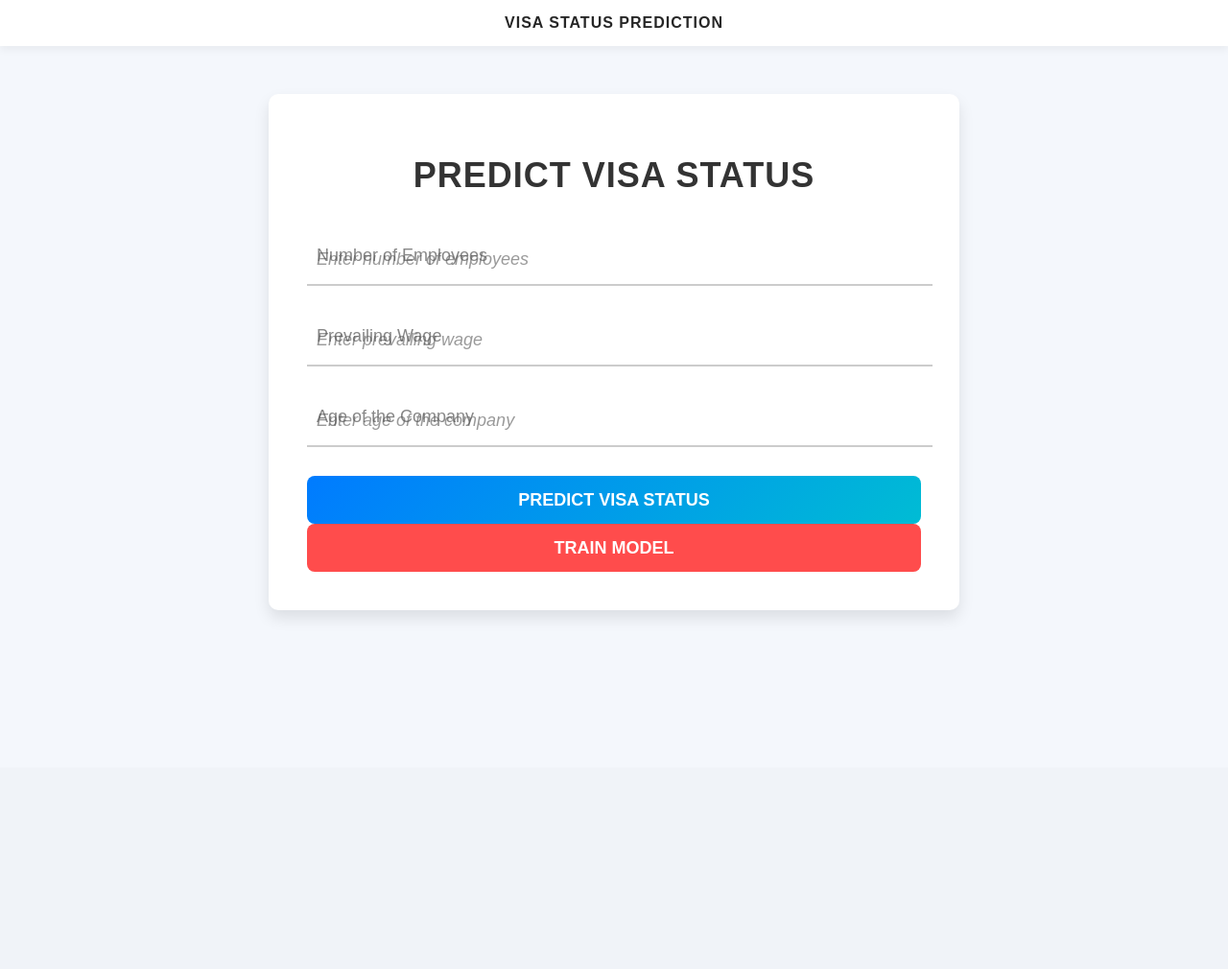
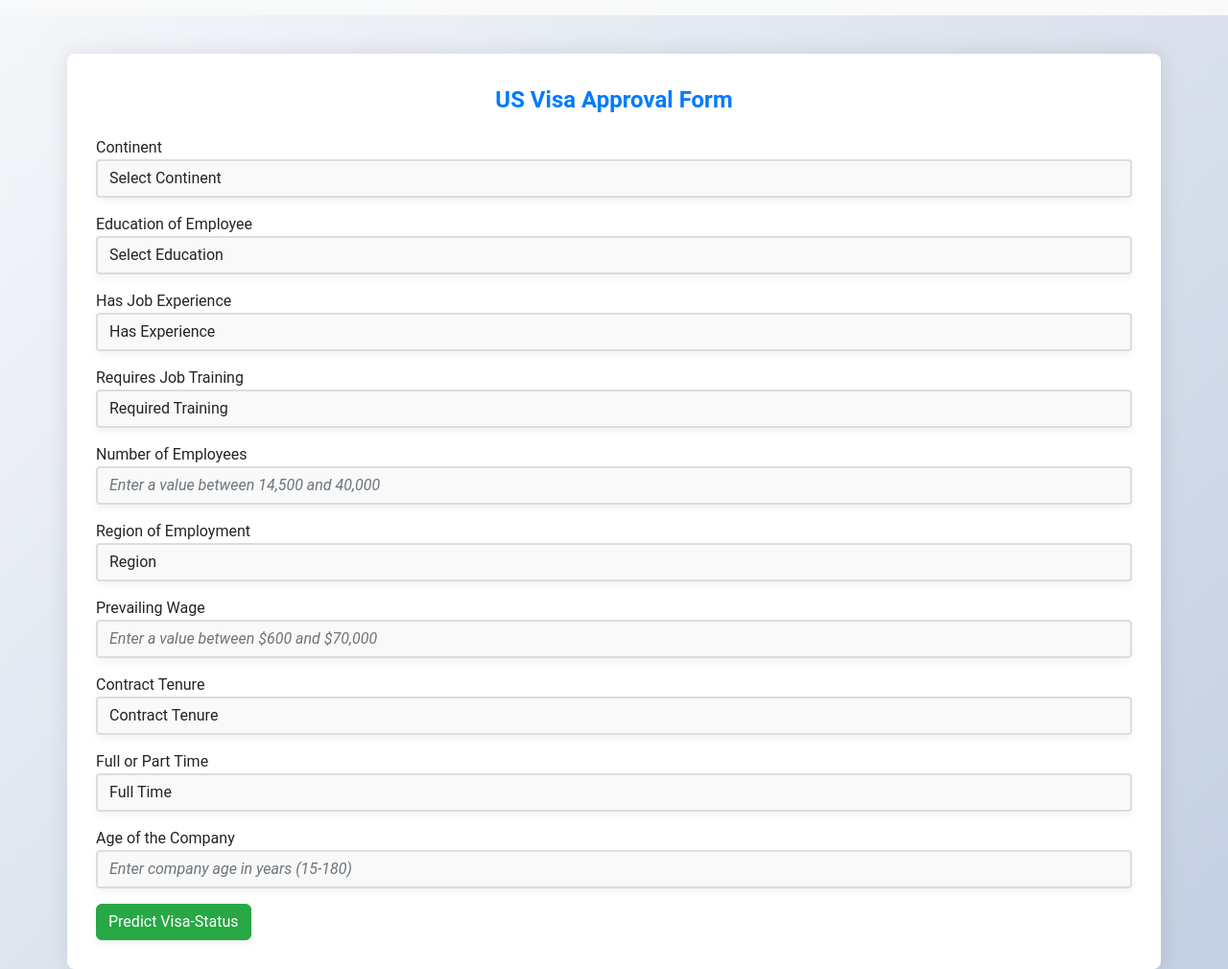
Before and after one commit to kumasuman/usvisa, a FastAPI app: page / in a window 1280 px wide. Shown: the whole page at 96% size. Before the commit the page ends 641 px from the top, so only its background shows below. Run offline with FastAPI, Linux system fonts and the light colour scheme; parts of the project's set-up code (start-up, migrations or seed data) failed here and were passed over; some libraries are stand-ins or nearby versions.

Commit message:
updated the html file ahain

```diff
--- a/templates/usvisa.html
+++ b/templates/usvisa.html
@@ -1,245 +1,244 @@
 <!DOCTYPE html>
 <html lang="en">
   <head>
-    <meta charset="UTF-8">
-    <meta name="viewport" content="width=device-width, initial-scale=1.0">
-    <title>Visa Status Prediction</title>
+    <meta charset="utf-8">
+    <meta name="viewport" content="width=device-width, initial-scale=1">
+    <title>US Visa Prediction</title>
+    <link rel="stylesheet" href="{{ url_for('static', path='/css/style.css')}}">
+    <link href="https://cdn.jsdelivr.net/npm/bootstrap@5.2.1/dist/css/bootstrap.min.css" rel="stylesheet" integrity="sha384-iYQeCzEYFbKjA/T2uDLTpkwGzCiq6soy8tYaI1GyVh/UjpbCx/TYkiZhlZB6+fzT" crossorigin="anonymous">
     <style>
       body {
-            margin: 0;
-            padding: 0;
-            font-family: 'Poppins', sans-serif;
-            background-color: #f4f7fc;
+        background: linear-gradient(135deg, #f5f7fa, #c3cfe2);
+        font-family: 'Roboto', sans-serif;
       }
-
       .navbar {
-            background-color: #ffffff;
-            padding: 15px 20px;
-            box-shadow: 0 4px 8px rgba(0, 0, 0, 0.05);
+        background-color: #007bff;
+      }
+      .navbar .navbar-brand img {
+        height: 40px;
+      }
+      .container {
+        margin-top: 40px;
+        background-color: white;
+        padding: 30px;
+        border-radius: 8px;
+        box-shadow: 0px 0px 25px rgba(0, 0, 0, 0.1);
+      }
+      legend {
         text-align: center;
+        font-weight: bold;
+        color: #007bff;
+        margin-bottom: 20px;
       }
-
-        .navbar-brand {
-            color: rgba(0, 0, 0, .85);
-            font-weight: bold;
-            letter-spacing: 1px;
-            text-transform: uppercase;
+      .form-control {
+        background-color: #f9f9f9;
+        border: 2px solid #ddd;
+        border-radius: 4px;
       }
-
-        .formBox {
-            margin: 50px auto;
-            padding: 40px;
-            width: 50%;
-            background-color: #ffffff;
-            border-radius: 10px;
-            box-shadow: 0 8px 16px rgba(0, 0, 0, 0.1);
+      .form-control:focus {
+        border-color: #007bff;
+        box-shadow: none;
       }
-
-        h1 {
-            text-align: center;
-            margin-bottom: 40px;
-            font-size: 36px;
-            font-weight: 600;
-            color: #333333;
-            letter-spacing: 1px;
-            text-transform: uppercase;
+      .form-control.invalid {
+        border-color: #dc3545;
+        background-color: #f8d7da;
       }
-
-        .inputBox {
-            position: relative;
-            margin-bottom: 30px;
+      .btn-primary {
+        background-color: #28a745;
+        border-color: #28a745;
       }
-
-        .input {
-            width: 100%;
-            height: 50px;
-            padding-left: 10px;
-            font-size: 18px;
-            border: none;
-            border-bottom: 2px solid #ccc;
-            background: transparent;
-            outline: none;
-            color: #333;
-            transition: border-color 0.3s ease;
+      .btn-primary:hover {
+        background-color: #218838;
+        border-color: #218838;
       }
-
-        .input:focus {
-            border-bottom: 2px solid #00bcd4;
+      .btn-primary.disabled {
+        background-color: grey;
+        border-color: grey;
       }
-
-        .inputText {
-            position: absolute;
-            left: 10px;
-            top: 12px;
-            font-size: 18px;
-            transition: all 0.3s ease;
-            opacity: 0.7;
-            color: #555555;
-        }
-
-        .input:focus ~ .inputText, .filled ~ .inputText {
-            top: -20px;
-            font-size: 14px;
-            opacity: 1;
-            color: #00bcd4;
-        }
-
-        .button {
-            width: 100%;
-            height: 50px;
-            font-size: 18px;
-            font-weight: bold;
-            color: #fff;
-            background: linear-gradient(135deg, #007bff, #00bcd4);
-            border: none;
-            border-radius: 8px;
-            cursor: pointer;
-            text-transform: uppercase;
-            transition: background 0.3s ease;
-        }
-
-        .button:hover {
-            background: linear-gradient(135deg, #0056b3, #008ea1);
-        }
-
-        .button:disabled {
-            background: grey;
-        }
-
-        .btn_train {
-            width: 100%;
-            height: 50px;
-            font-size: 18px;
-            font-weight: bold;
-            color: #fff;
-            background: #ff4c4c;
-            border: none;
-            border-radius: 8px;
-            cursor: pointer;
-            text-transform: uppercase;
-            transition: background 0.3s ease;
-        }
-
-        .btn_train:hover {
-            background: #e04343;
-        }
-
-        /* Placeholder text styling */
-        ::placeholder {
-            color: rgba(0, 0, 0, 0.4);
-            font-style: italic;
-        }
-
-        input:focus::placeholder {
-            color: transparent;
-        }
-
-        /* Error state for unfilled inputs */
-        .inputError {
-            border-bottom: 2px solid red !important;
-        }
-
-        /* Success and failure popup styles */
-        .popup {
+      .status-message {
         position: fixed;
-            top: 10px;
+        top: 20px;
         left: 50%;
         transform: translateX(-50%);
-            padding: 15px 25px;
-            color: #fff;
+        z-index: 1000;
+        padding: 15px 20px;
         border-radius: 5px;
-            z-index: 1000;
+        font-size: 1.2rem;
+        font-weight: bold;
+        color: white;
         display: none;
       }
-
-        .popup.success {
+      .status-approved {
         background-color: #28a745;
       }
-
-        .popup.error {
+      .status-not-approved {
         background-color: #dc3545;
       }
     </style>
   </head>
   <body>
-    <div class="navbar">
-        <span class="navbar-brand">Visa Status Prediction</span>
+    <nav class="navbar navbar-light bg-light static-top">
+        <div class="container-fluid">
+          <!-- Logo or Branding -->
+        </div>
+    </nav>
+
+    <!-- Approval Status Popup -->
+    <div id="status-message" class="status-message"></div>
+
+    <section>
+        <div class="container-fluid">
+            <div class="container">
+                <form id="visa-form" action="/" method="post">
+                    <legend>US Visa Approval Form</legend>
+
+                    <div class="mb-3">
+                        <label for="continent">Continent</label>
+                        <select class="form-control" id="continent" name="continent" required>
+                          <option value="" disabled selected>Select Continent</option>
+                          <option>Asia</option>
+                          <option>Africa</option>
+                          <option>North America</option>
+                          <option>Europe</option>
+                          <option>South America</option>
+                          <option>Oceania</option>
+                        </select>
                     </div>
 
-    <div class="formBox">
-        <h1>Predict Visa Status</h1>
-
-        <div class="inputBox">
-            <input class="input" type="text" id="numEmployees" placeholder="Enter number of employees">
-            <label class="inputText">Number of Employees</label>
+                    <div class="mb-3">
+                        <label for="education_of_employee">Education of Employee</label>
+                        <select class="form-control" id="education_of_employee" name="education_of_employee" required>
+                          <option value="" disabled selected>Select Education</option>
+                          <option>High School</option>
+                          <option>Master's</option>
+                          <option>Bachelor's</option>
+                          <option>Doctorate</option>
+                        </select>
                     </div>
 
-        <div class="inputBox">
-            <input class="input" type="text" id="wage" placeholder="Enter prevailing wage">
-            <label class="inputText">Prevailing Wage</label>
+                    <div class="mb-3">
+                        <label for="has_job_experience">Has Job Experience</label>
+                        <select class="form-control" id="has_job_experience" name="has_job_experience" required>
+                          <option value="" disabled selected>Has Experience</option>
+                          <option>N</option>
+                          <option>Y</option>
+                        </select>
                     </div>
 
-        <div class="inputBox">
-            <input class="input" type="text" id="ageCompany" placeholder="Enter age of the company">
-            <label class="inputText">Age of the Company</label>
+                    <div class="mb-3">
+                        <label for="requires_job_training">Requires Job Training</label>
+                        <select class="form-control" id="requires_job_training" name="requires_job_training" required>
+                          <option value="" disabled selected>Required Training</option>
+                          <option>N</option>
+                          <option>Y</option>
+                        </select>
                     </div>
 
-        <button class="button" id="predictBtn">Predict Visa Status</button>
-        <button class="btn_train">Train Model</button>
-
-        <div class="popup success" id="successMessage">Visa Status Approved!</div>
-        <div class="popup error" id="errorMessage">Visa Status Not Approved!</div>
+                    <div class="mb-3">
+                        <label for="no_of_employees">Number of Employees</label>
+                        <input type="number" class="form-control" id="no_of_employees" name="no_of_employees" placeholder="Enter a value between 14,500 and 40,000" min="14500" max="40000" required>
                     </div>
 
+                    <div class="mb-3">
+                        <label for="region_of_employment">Region of Employment</label>
+                        <select class="form-control" id="region_of_employment" name="region_of_employment" required>
+                          <option value="" disabled selected>Region</option>
+                          <option>West</option>
+                          <option>Northeast</option>
+                          <option>South</option>
+                          <option>Midwest</option>
+                          <option>Island</option>
+                        </select>
+                    </div>
+
+                    <div class="mb-3">
+                        <label for="prevailing_wage">Prevailing Wage</label>
+                        <input type="number" class="form-control" id="prevailing_wage" name="prevailing_wage" placeholder="Enter a value between $600 and $70,000" min="600" max="70000" required>
+                    </div>
+
+                    <div class="mb-3">
+                        <label for="unit_of_wage">Contract Tenure</label>
+                        <select class="form-control" id="unit_of_wage" name="unit_of_wage" required>
+                          <option value="" disabled selected>Contract Tenure</option>
+                          <option>Hour</option>
+                          <option>Year</option>
+                          <option>Week</option>
+                          <option>Month</option>
+                        </select>
+                    </div>
+
+                    <div class="mb-3">
+                        <label for="full_time_position">Full or Part Time</label>
+                        <select class="form-control" id="full_time_position" name="full_time_position" required>
+                          <option value="" disabled selected>Full Time</option>
+                          <option>Y</option>
+                          <option>N</option>
+                        </select>
+                    </div>
+
+                    <div class="mb-3">
+                        <label for="company_age">Age of the Company</label>
+                        <input type="number" class="form-control" id="company_age" name="company_age" placeholder="Enter company age in years (15-180)" min="15" max="180" required>
+                    </div>
+
+                    <input id="submit-btn" class="btn btn-primary" type="submit" value="Predict Visa-Status">
+                </form>
+            </div>
+        </div>
+    </section>
+
+    <script src="https://code.jquery.com/jquery-3.2.1.js"></script>
     <script>
-        const predictBtn = document.getElementById('predictBtn');
-        const numEmployees = document.getElementById('numEmployees');
-        const wage = document.getElementById('wage');
-        const ageCompany = document.getElementById('ageCompany');
-        const successMessage = document.getElementById('successMessage');
-        const errorMessage = document.getElementById('errorMessage');
+      // Display popup status message
+      function showStatusMessage(message, approved) {
+        const statusMessage = document.getElementById('status-message');
+        statusMessage.innerText = message;
+        statusMessage.classList.add(approved ? 'status-approved' : 'status-not-approved');
+        statusMessage.style.display = 'block';
 
-        predictBtn.addEventListener('click', function () {
-            let valid = true;
-
-            // Validate fields
-            if (numEmployees.value === '') {
-                numEmployees.classList.add('inputError');
-                valid = false;
-            } else {
-                numEmployees.classList.remove('inputError');
+        setTimeout(() => {
+          statusMessage.style.display = 'none';
+        }, 5000); // Auto-hide after 5 seconds
       }
 
-            if (wage.value === '') {
-                wage.classList.add('inputError');
-                valid = false;
+      // Function to validate form fields
+      function validateForm() {
+        let isValid = true;
+        $('#visa-form .form-control').each(function() {
+          if (!$(this).val()) {
+            $(this).addClass('invalid');  // Mark the field red if empty
+            isValid = false;
           } else {
-                wage.classList.remove('inputError');
+            $(this).removeClass('invalid');  // Remove red if filled
+          }
+        });
+        return isValid;
       }
 
-            if (ageCompany.value === '') {
-                ageCompany.classList.add('inputError');
-                valid = false;
-            } else {
-                ageCompany.classList.remove('inputError');
+      // Dummy form submission handler to simulate visa approval status
+      $('#visa-form').on('submit', function(e) {
+        e.preventDefault();
+
+        // Validate form fields
+        const isFormValid = validateForm();
+        if (!isFormValid) {
+          alert('Please fill all the fields!');
+          return;
         }
 
-            // Show success or error message
-            if (valid) {
-                successMessage.style.display = 'block';
-                errorMessage.style.display = 'none';
-                predictBtn.disabled = true;
-                predictBtn.style.background = 'grey';
-                setTimeout(() => {
-                    successMessage.style.display = 'none';
-                }, 3000);
-            } else {
-                errorMessage.style.display = 'block';
-                successMessage.style.display = 'none';
-                setTimeout(() => {
-                    errorMessage.style.display = 'none';
-                }, 3000);
-            }
+        // Simulate visa approval logic
+        const isApproved = Math.random() > 0.5;  // Random approval for demo
+
+        // Display approval status
+        showStatusMessage(isApproved ? 'Visa Approved' : 'Visa Not Approved', isApproved);
+
+        // Disable the submit button and change color to grey
+        $('#submit-btn').addClass('disabled').val('Form Submitted');
+
+        // If form clicked again, ask to refresh the page
+        $('#submit-btn').on('click', function() {
+          alert('Please refresh the page to run the application again.');
+        });
       });
     </script>
   </body>
```
Lines whose indentation alone changed are shown as unchanged.
